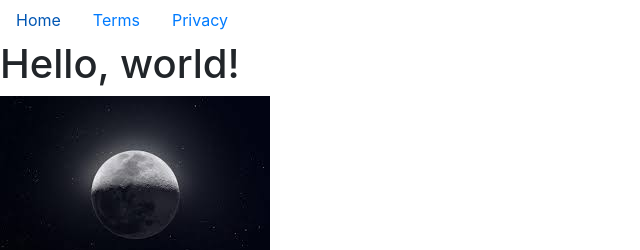
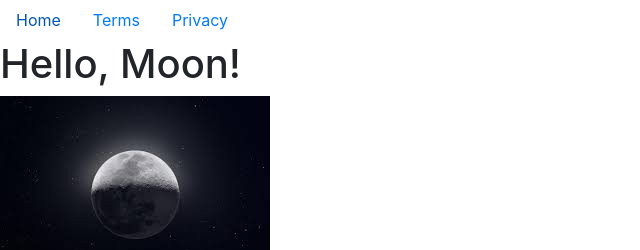
Before and after one commit to davidcloak/social, a plain HTML site: page index.html in a window 1280 px wide. Shown: the top 250 px of the page, 0-640 px from the left. Drawn offline with nearby package versions, Linux system fonts and the light colour scheme.

Commit message:
Hello Moon

```diff
--- a/index.html
+++ b/index.html
@@ -9,7 +9,7 @@
     <!-- Bootstrap CSS -->
     <link rel="stylesheet" href="https://stackpath.bootstrapcdn.com/bootstrap/4.4.1/css/bootstrap.min.css" integrity="sha384-Vkoo8x4CGsO3+Hhxv8T/Q5PaXtkKtu6ug5TOeNV6gBiFeWPGFN9MuhOf23Q9Ifjh" crossorigin="anonymous">
 
-    <title>Hello, world!</title>
+    <title>Hello, Moon!</title>
 </head>
 
 <body>
@@ -24,7 +24,7 @@
             <a class="nav-link" href="privacy.html">Privacy</a>
         </li>
     </ul>
-    <h1>Hello, world!</h1>
+    <h1>Hello, Moon!</h1>
     <img src="Img/download.jpg">
     <div class="fb-like" data-href="https://davidcloak.github.io/social/" data-width="" data-layout="standard" data-action="like" data-size="small" data-share="true"></div>
 
```
